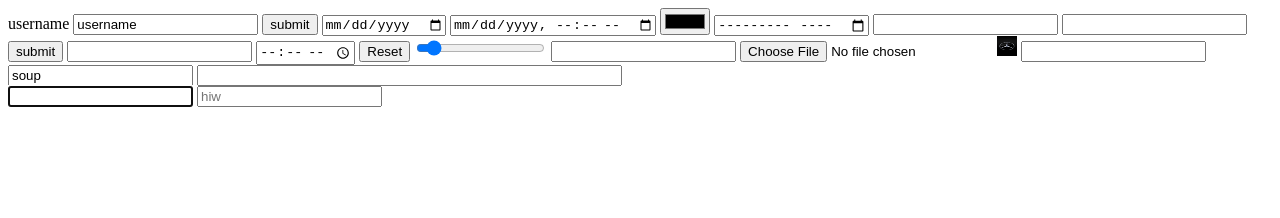
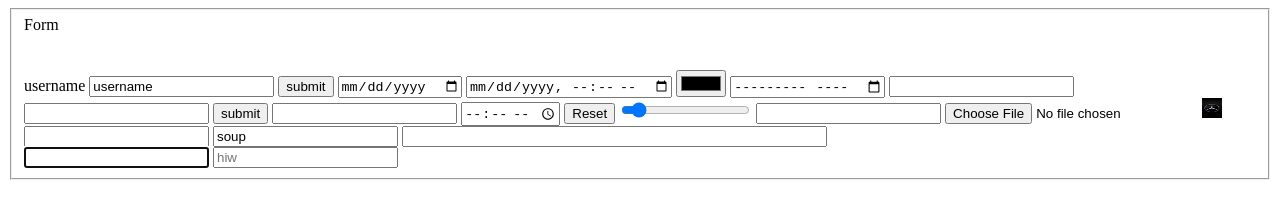
Before and after one commit to shehroz22/html, a plain HTML site: page forms.html in a window 1280 px wide. Drawn offline with Linux system fonts and the light colour scheme.

Commit message:
form prc

```diff
--- a/forms.html
+++ b/forms.html
@@ -5,7 +5,9 @@
     <title>Form</title>
   </head>
   <body>
-    <form action="">
+    <fieldset> Form
+      <br><br><br>
+    <form action="" method="post" enctype="application/x-www-form-urlencoded" >
       <label for="username">username</label>
       <input type="text" required name="username" value="username" />
       <input type="button" value="submit" />
@@ -44,4 +46,5 @@
     <input type="text" pattern="[0-2]{2}-[a-z]{3}" autofocus>
     <input type="text" pattern="[a-z]{3}-[1-0]{2}" required placeholder="hiw">
   </form>
+</fieldset>
 </html>
```
